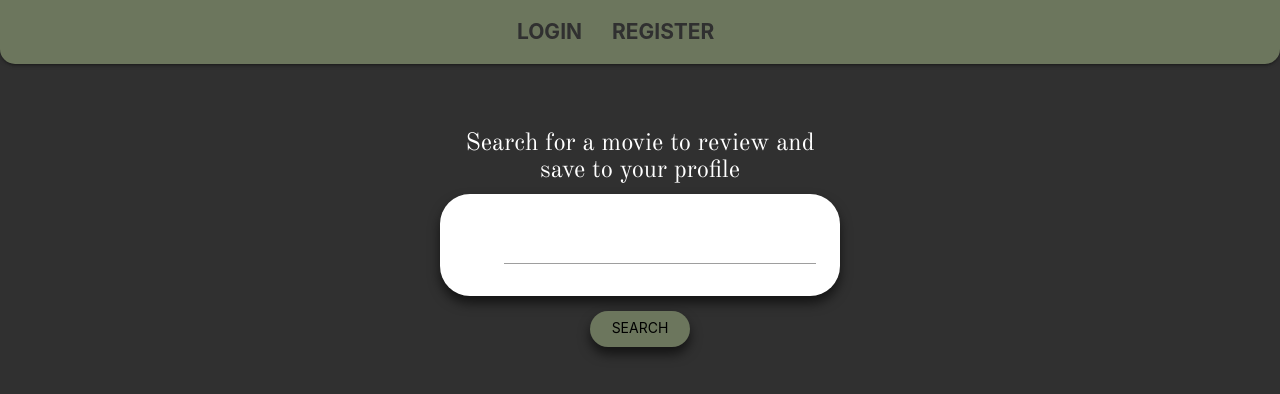
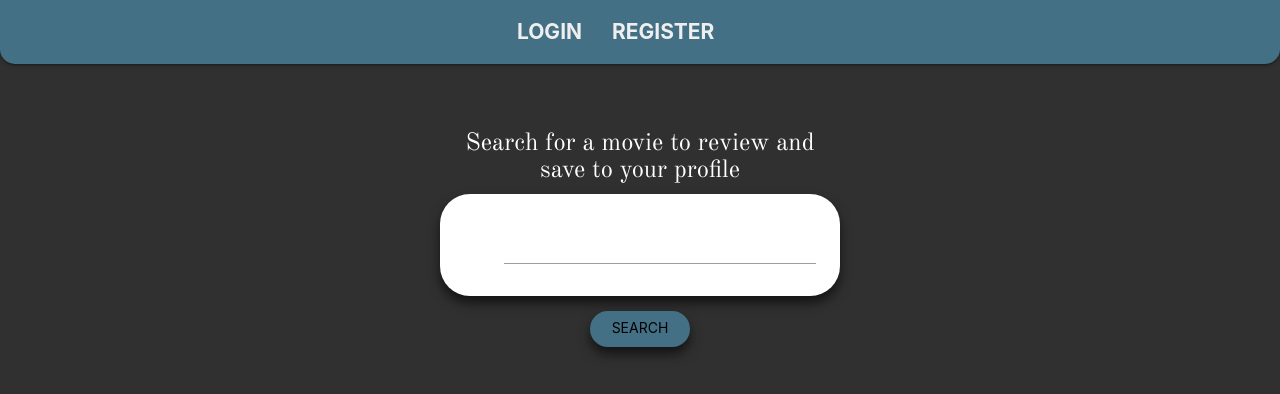
Before and after one commit to Tommyshub/flask-movie-project, a Flask app: page /movies in a window 1280 px wide. Shown: the top 394 px of the page. Run offline with Flask 2, Linux system fonts and the light colour scheme; data that the repository does not hold is empty; some libraries are stand-ins or nearby versions.

Commit message:
change colors of navbar and buttons

```diff
--- a/static/css/style.css
+++ b/static/css/style.css
@@ -35,7 +35,7 @@ body {
 
 .navbar-wrapper {
   display: block;
-  background-color: #6c765d;
+  background-color: #437085;
   border-bottom-left-radius: 15px;
   border-bottom-right-radius: 15px;
 }
@@ -49,11 +49,11 @@ body {
 .nav-links {
   font-size: 1.4rem;
   font-weight: 700;
-  color: #303030;
+  color: #efefef;
 }
 
 .navbar-wrapper li:hover {
-  background-color: #6c765d;
+  background-color: #61a3c2;
 }
 
 /*
@@ -72,11 +72,11 @@ body {
 .submit-button {
   box-shadow: 0 7px 12px 0 rgba(0, 0, 0, 0.6);
   border-radius: 30px;
-  background-color: #6c765d;
+  background-color: #437085;
 }
 
 .submit-button:hover {
-  background-color: #82937e;
+  background-color: #61a3c2;
 }
 
 /*
```
